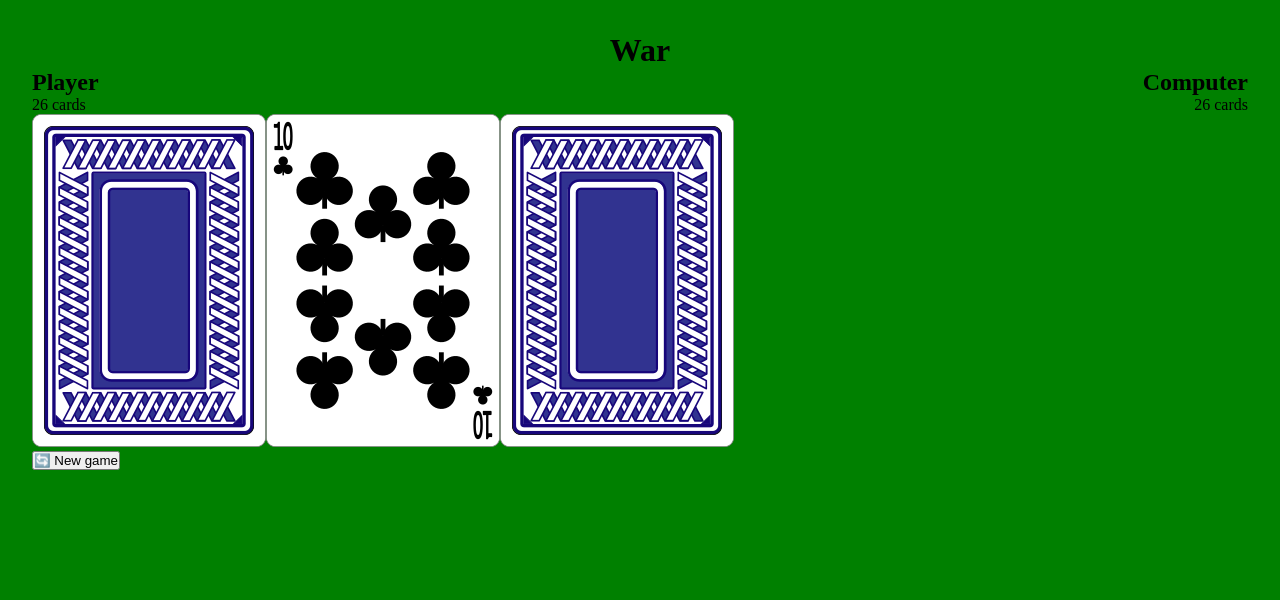
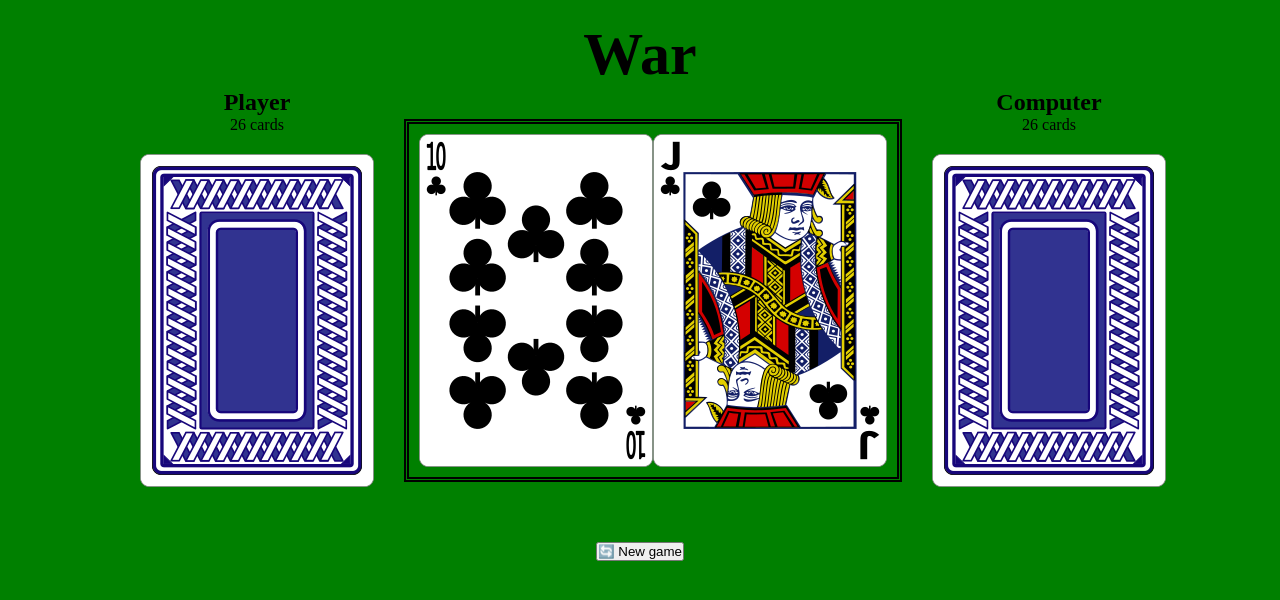
Before and after one commit to kjsheehy/War, a plain HTML site: page index.html in a window 1280 px wide. Drawn offline with Linux system fonts and the light colour scheme.

Commit message:
Layout created properly using CSS flexbox' '

```diff
--- a/index.html
+++ b/index.html
@@ -10,37 +10,39 @@
     <link rel="stylesheet" href="style.css" />
   </head>
   <body>
-    <main>
+    <div class="container">
       <h1 class="title">War</h1>
-      <div class="info">
-        <div class="names">
-          <h2 class="name" id="player-name">Player</h2>
-          <h2 class="name" id="computer-name">Computer</h2>
+      <div class="game">
+        <div class="side" id="player-side">
+          <div class="info" id="player-info">
+            <h2 class="name" id="player-name">Player</h2>
+            <p class="score" id="player-score">26 cards</p>
+          </div>
+          <img class="deck" id="player-deck" src="Assets/cardback.png" />
         </div>
-        <div class="scores">
-          <p class="score" id="player-score">26 cards</p>
-          <p class="score" id="computer-score">26 cards</p>
-        </div>
-      </div>
-      <section class="game">
-        <section class="player">
-          <img class="deck" id="player-deck" src="Assets/cardback.png" />
-        </section>
-        <section class="battle">
+        <div class="battle">
           <img
             class="card-played"
             id="player-card-played"
             src="Assets/card_10Clubs.png"
           />
-          <div class="card-played" id="computer-card-played"></div>
-        </section>
-        <section class="player">
+          <img
+            class="card-played"
+            id="computer-card-played"
+            src="Assets/card_11Clubs.png"
+          />
+        </div>
+        <div class="side" id="computer-side">
+          <div class="info" id="computer-info">
+            <h2 class="name" id="computer-name">Computer</h2>
+            <p class="score" id="computer-score">26 cards</p>
+          </div>
           <img class="deck" id="computer-deck" src="Assets/cardback.png" />
-        </section>
-      </section>
+        </div>
+      </div>
 
       <button class="button-new">🔄 New game</button>
-    </main>
+    </div>
     <script src="script.js"></script>
   </body>
 </html>
--- a/style.css
+++ b/style.css
@@ -1,7 +1,7 @@
 * {
   margin: 0;
   padding: 0;
-  box-sizing: inherit;
+  box-sizing: border-box;
 }
 
 html {
@@ -9,55 +9,49 @@ html {
   background-color: green;
 }
 
-main {
-  position: relative;
-  /*width: 100rem;
-  height: 60rem;*/
-  padding: 2em;
+body {
+  display: flex;
+  justify-content: center;
+}
+
+.container {
+  display: flex;
+  flex-direction: column;
+  justify-content: center;
+  align-items: center;
+  width: 1000px;
+}
+
+.title {
+  margin-top: 20px;
+  font-size: 60px;
 }
 
 .info {
-    width: auto;
-}
-
-.title {
-  text-align: center;
+  margin-bottom: 20px;
+  display: flex;
+  flex-direction: column;
+  align-items: center;
 }
 
 .game {
   display: flex;
+  justify-content: space-between;
+  width: 100%;
 }
 
-.names {
-  display: flex;
-  align
-}
+.battle {
+  border: 5px;
+  border-color: black;
+  border-style: double;
+  padding: 10px;
+  margin: 30px;
+  width: 55%;
 
-.scores {
+  justify-content: space-between;
   display: flex;
 }
 
-#player-name {
-  text-align: left;
-  width: 50%;
+.button-new {
+  margin-top: 30px;
 }
-
-#computer-name {
-  text-align: right;
-  width: 50%;
-}
-
-#player-score {
-    text-align: left;
-    width: 50%
-}
-
-#computer-score {
-    text-align: right;
-    width: 50%;
-}
-
-
-.player .battle {
-  padding: 2em;
-}
```
